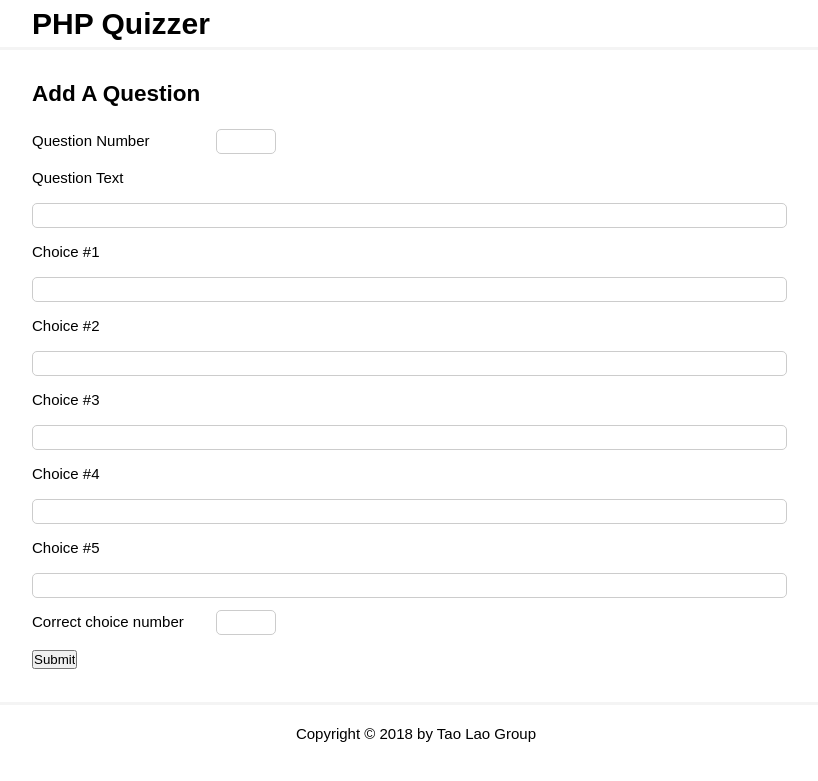
After one commit to duynguyen212/web_programming, a PHP site: page /add.php in a window 1280 px wide. The commit adds this page. Shown: the top 781 px of the page, without its empty margins (224-1042 px from the left). Run offline with PHP 8.4, Linux system fonts and the light colour scheme.

Commit message:
Quizzer - A quizz app with PHP & MySQL

```diff
--- /dev/null
+++ b/php_projects/quizzer/add.php
@@ -0,0 +1,114 @@
+<?php
+	include 'database.php';
+
+	if (isset($_POST['submit'])) {
+		$question_number = $_POST['question_number'];
+		$question_text = $_POST['question_text'];
+		$correct_choice = $_POST['correct_choice'];
+
+		//choices array
+		$choices = array();
+		$choices[1] = $_POST['choice1'];
+		$choices[2] = $_POST['choice2'];
+		$choices[3] = $_POST['choice3'];
+		$choices[4] = $_POST['choice4'];
+		$choices[5] = $_POST['choice5'];
+
+		$query = "INSERT INTO questions(question_number, question_text) VALUES ('$question_number', '$question_text')";
+
+		$insert_row = $mysqli->query($query) or die ($mysqli->error .__LINE__);
+
+		if ($insert_row) {
+			foreach($choices as $choice => $value) {
+				if($value != '') {
+					if($correct_choice == $choice) {
+						$is_correct = 1;
+					} else {
+						$is_correct = 0;
+					}
+
+					$query = "INSERT INTO choices (question_id, is_correct, text)
+							VALUES ('$question_number', '$is_correct', '$value')";
+
+					$insert_row = $mysqli->query($query) or die ($mysqli->error .__LINE__);
+
+					if($insert_row) {
+						continue;
+					} else {
+						die ("Error: (" .$mysqli->errno . ") " .$mysqli->error);
+					}
+				}
+			}
+
+			$msg = 'Question has been added';
+		}
+	}
+?>
+
+<!DOCTYPE html>
+<html lang="en">
+<head>
+	<meta charset="UTF-8">
+	<title>Php quizzer</title>
+	<link rel="stylesheet" href="css/styles.css">
+</head>
+<body>
+	<header>
+		<div class="container">
+			<h1>PHP Quizzer</h1>
+		</div>
+	</header>
+	<main>
+		<div class="container">
+			<h2>Add A Question</h2>
+			<?php
+				if (isset($msg)) {
+					echo "<p>" .$msg . " </p>";
+				}
+			?>
+			<form action="add.php" method="post">
+				<p>
+					<label>Question Number</label>
+					<input type="number" name="question_number">
+				</p>
+				<p>
+					<label>Question Text</label>
+					<input type="text" name="question_text">
+				</p>
+				<p>
+					<label>Choice #1</label>
+					<input type="text" name="choice1">
+				</p>
+				<p>
+					<label>Choice #2</label>
+					<input type="text" name="choice2">
+				</p>
+				<p>
+					<label>Choice #3</label>
+					<input type="text" name="choice3">
+				</p>
+				<p>
+					<label>Choice #4</label>
+					<input type="text" name="choice4">
+				</p>
+				<p>
+					<label>Choice #5</label>
+					<input type="text" name="choice5">
+				</p>
+				<p>
+					<label>Correct choice number</label>
+					<input type="number" name="correct_choice">
+				</p>
+				<p>
+					<input type="submit" name="submit" value="Submit">
+				</p>
+			</form>
+		</div>
+	</main>
+	<footer>
+		<div class="container">
+			Copyright &copy; 2018 by Tao Lao Group
+		</div>
+	</footer>
+</body>
+</html>
--- a/php_projects/quizzer/css/styles.css
+++ b/php_projects/quizzer/css/styles.css
@@ -6,8 +6,7 @@
 body {
 	font-family: Arial, Helvetica, sans-serif;
 	font-size: 15px;
-	line-height: 1.6em;
-
+	line-height: 1.8em;
 }
 
 li {
@@ -22,6 +21,7 @@ a {
 	width: 60%;
 	margin: 0 auto;
 	overflow: auto;
+	padding: 10px 0;
 }
 
 header {
@@ -32,15 +32,61 @@ main {
 	padding-bottom: 20px;
 }
 
+.container h2 {
+	padding: 20px 0;
+}
+
+.container li {
+	padding-left: 20px;
+}
+
 a.start {
 	display: inline-block;
 	color: #666;
 	background: #f4f4f4;
 	border: 1px dotted #ccc;
 	padding: 6px 13px;
+	margin-top: 20px;
+}
+
+.current {
+	padding: 10px;
+	background-color: #f4f4f4;
+	border: #ccc dotted 1px;
+	margin: 20px 0 10px 0;
 }
 
 footer {
 	border-top: 3px #f4f4f4 solid;
 	text-align: center;
+	padding-top: 5px;
 }
+
+/* for form Add.php*/
+label {
+	display: inline-block;
+	width: 180px;
+	margin-bottom: 10px;
+}
+
+input[type='text'] {
+	width: 97%;
+	padding: 4px;
+	border-radius: 5px;
+	border: 1px #ccc solid;
+	margin-bottom: 10px;
+}
+
+input[type='number'] {
+	width: 50px;
+	padding: 4px;
+	border-radius: 5px;
+	border: 1px #ccc solid;
+
+}
+
+@media only screen and (max-width: 960px) {
+	.container {
+		width: 75%;
+	}
+}
--- /dev/null
+++ b/php_projects/quizzer/database.php
@@ -0,0 +1,16 @@
+<?php
+	//creating connection to MySQL DB
+
+	$db_host = "localhost";
+	$db_name = "quizzer";
+	$db_user = "root";
+	$db_pass = "0212";
+
+	//creating mysql object
+	$mysqli = new mysqli($db_host, $db_user, $db_pass, $db_name);
+
+	//Error handle
+	if ($mysqli->connect_error) {
+		printf("Connection was failed %s\n", $mysqli->connect_error);
+		exit();
+	}
```
Also changed, not shown: php_projects/quizzer/final.php (added, +31 -0 lines), php_projects/quizzer/index.php (+14 -2 lines), php_projects/quizzer/process.php (added, +52 -0 lines), php_projects/quizzer/question.php (+43 -6 lines).
